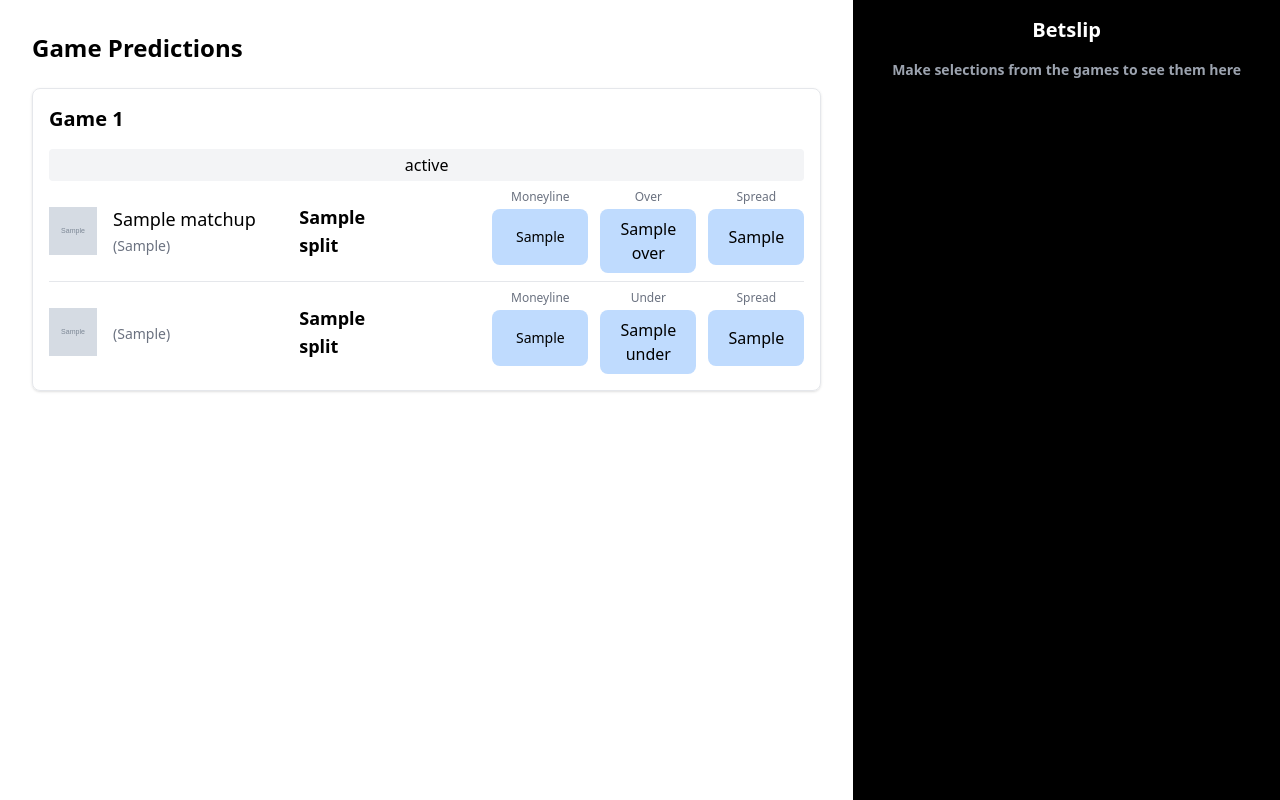
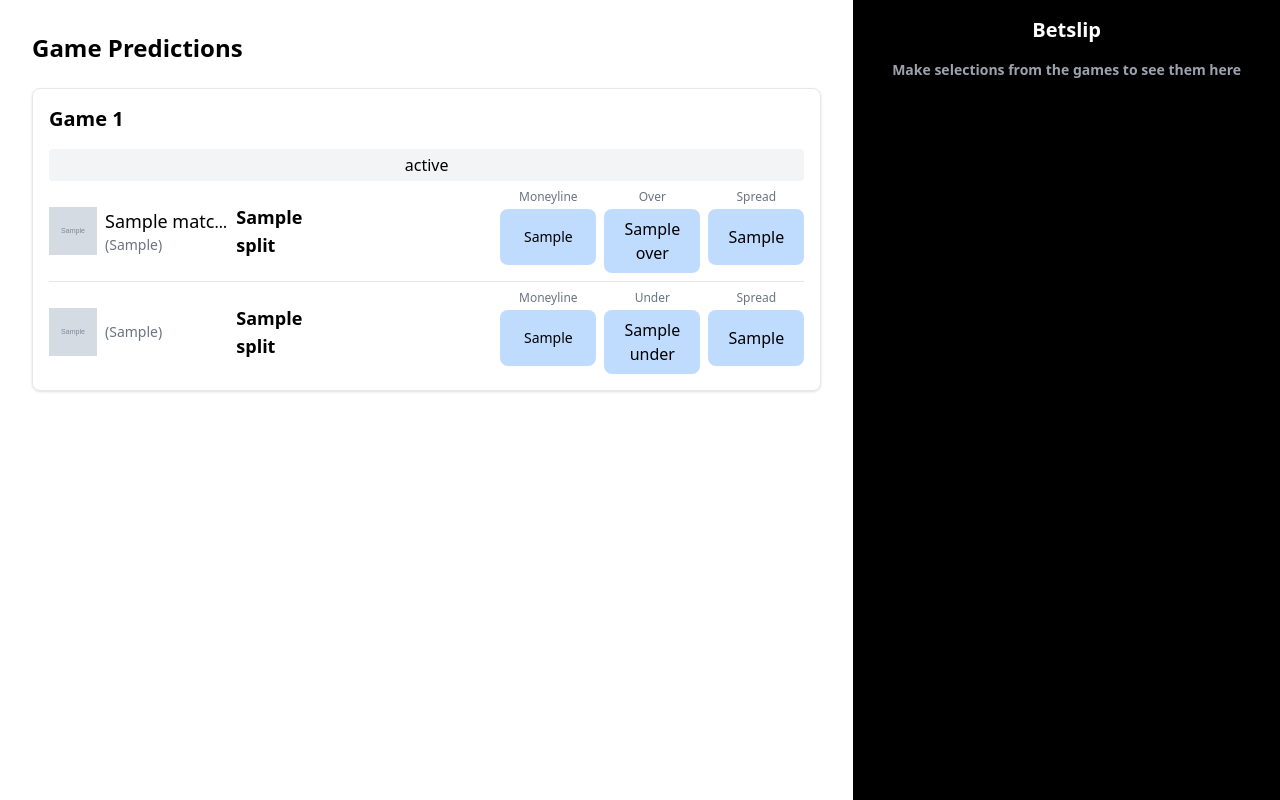
Before and after one commit to david1zhong/bet_nhl, a Flask app: template api/templates/index.html in a window 1280 px wide. Run offline with Flask 3, Linux system fonts and the light colour scheme; the template is opened without the code that fills it: most values are stand-ins (such as "Sample title", 1, 10 or a date in 2020); grey boxes marked "Sample" are stand-in pictures; some libraries are stand-ins or nearby versions.

Commit message:
Update index.html

```diff
--- a/api/templates/index.html
+++ b/api/templates/index.html
@@ -7,16 +7,17 @@
   <script src="https://cdn.tailwindcss.com"></script>
   <link rel="stylesheet" href="static/css/styles.css">
 </head>
-<body class="bg-gray-100 min-h-screen flex flex-col md:flex-row">
+<body class="bg-gray-100 flex min-h-screen">
 
-  <!-- Main Content -->
-  <div class="w-full md:w-2/3 md:h-screen overflow-y-auto p-8 bg-white shadow-lg z-20">
+  <!-- Main Content - Converted from form to div -->
+  <div class="w-2/3 h-screen overflow-y-auto p-8 relative z-20 bg-white shadow-lg">
     <h1 class="text-2xl font-bold mb-6">Game Predictions</h1>
 
     {% for game in games %}
     <div class="mb-8 p-4 border rounded-lg shadow">
       <h2 class="text-xl font-semibold mb-4">Game {{ loop.index }}</h2>
 
+      <!-- Game Status -->
       {% if game.status %}
       <div class="mb-2 p-1 bg-gray-100 text-center rounded">
         <span class="font-medium">{{ game.status }}</span>
@@ -24,69 +25,94 @@
       {% endif %}
 
       <!-- AWAY Team Row -->
-      <div class="grid grid-cols-12 items-center mb-2 border-b pb-2">
-        <div class="col-span-4 flex items-center space-x-4">
-          <img src="{{ game.away_logo }}" alt="{{ game.away_name }} logo" class="w-12 h-12">
-          <div>
-            <span class="font-medium text-lg">{{ game.matchup.split(' @ ')[0] }}</span>
+      <div class="flex flex-col sm:grid sm:grid-cols-12 sm:items-center mb-2 border-b pb-2">
+        <!-- Team Info (3 columns) -->
+        <div class="flex items-center mb-2 sm:mb-0 sm:col-span-3">
+          <img src="{{ game.away_logo }}" alt="{{ game.away_name }} logo" class="w-10 h-10 sm:w-12 sm:h-12">
+          <div class="ml-3 sm:ml-0 sm:ml-2 truncate">
+            <span class="font-medium text-base sm:text-lg">{{ game.matchup.split(' @ ')[0] }}</span>
             {% if game.away_record %}
-              <span class="text-sm text-gray-500">({{ game.away_record }})</span>
+              <span class="text-xs sm:text-sm text-gray-500 block">({{ game.away_record }})</span>
             {% endif %}
           </div>
         </div>
 
-        <div class="col-span-1 flex justify-center">
+        <!-- Score (1 column) -->
+        <div class="flex justify-start sm:justify-center mb-2 sm:mb-0 sm:col-span-1">
           {% if game.score %}
             <span class="font-bold text-lg">{{ game.score.split(' - ')[0] }}</span>
           {% endif %}
         </div>
 
-        <div class="col-span-7 flex space-x-3 justify-end">
+        <!-- Betting Info (8 columns) -->
+        <div class="flex flex-wrap gap-2 justify-start sm:justify-end sm:col-span-8 mt-1 sm:mt-0">
+          <!-- Moneyline -->
           {% if game.away_ml %}
           <div class="w-24">
             <div class="text-xs text-gray-500 text-center mb-1">Moneyline</div>
-            <button type="button"
+            <button
+              type="button"
               class="cursor-pointer w-full px-1 py-2 text-center rounded-lg flex flex-col items-center justify-center min-h-[56px] {% if game.away_ml_winner %}bg-green-300{% else %}bg-blue-200{% endif %}"
               data-group="game{{ loop.index }}_moneyline"
               data-value="{{ game.away_ml }}"
-              data-selected="false">
-              <span class="text-sm font-medium">{{ game.away_ml }}</span>
+              data-selected="false"
+            >
+              <span class="text-sm font-medium">
+                {{ game.away_ml }}
+              </span>
+              {% if game.away_ml_winner %}{% endif %}
             </button>
           </div>
           {% endif %}
 
+          <!-- Over -->
           {% if game.over %}
           <div class="w-24">
             <div class="text-xs text-gray-500 text-center mb-1">Over</div>
-            <button type="button"
+            <button
+              type="button"
               class="cursor-pointer w-full px-1 py-2 text-center rounded-lg flex flex-col items-center justify-center min-h-[56px] {% if game.over_winner %}bg-green-300{% else %}bg-blue-200{% endif %}"
               data-group="game{{ loop.index }}_total_over"
               data-value="{{ game.over }}"
-              data-selected="false">
+              data-selected="false"
+            >
               {% if '(' in game.over %}
-                <span class="text-sm font-medium">{{ game.over.split('(')[0]|trim }}</span>
-                <span class="text-xs text-gray-700">({{ game.over.split('(')[1]|replace(')', '')|trim }})</span>
+                <span class="text-sm font-medium">
+                  {{ game.over.split('(')[0]|trim }}
+                </span>
+                <span class="text-xs text-gray-700">
+                  ({{ game.over.split('(')[1]|replace(')', '')|trim }})
+                </span>
               {% else %}
                 {{ game.over }}
               {% endif %}
+              {% if game.over_winner %}{% endif %}
             </button>
           </div>
           {% endif %}
 
+          <!-- Away Spread -->
           {% if game.away_spread %}
           <div class="w-24">
             <div class="text-xs text-gray-500 text-center mb-1">Spread</div>
-            <button type="button"
+            <button
+              type="button"
               class="cursor-pointer w-full px-1 py-2 text-center rounded-lg flex flex-col items-center justify-center min-h-[56px] {% if game.away_spread_winner %}bg-green-300{% else %}bg-blue-200{% endif %}"
               data-group="game{{ loop.index }}_spread_away"
               data-value="{{ game.away_spread }}"
-              data-selected="false">
+              data-selected="false"
+            >
               {% if '(' in game.away_spread %}
-                <span class="text-sm font-medium">{{ game.away_spread.split('(')[0]|trim }}</span>
-                <span class="text-xs text-gray-700">({{ game.away_spread.split('(')[1]|replace(')', '')|trim }})</span>
+                <span class="text-sm font-medium">
+                  {{ game.away_spread.split('(')[0]|trim }}
+                </span>
+                <span class="text-xs text-gray-700">
+                  ({{ game.away_spread.split('(')[1]|replace(')', '')|trim }})
+                </span>
               {% else %}
                 {{ game.away_spread }}
               {% endif %}
+              {% if game.away_spread_winner %}{% endif %}
             </button>
           </div>
           {% endif %}
@@ -94,69 +120,94 @@
       </div>
 
       <!-- HOME Team Row -->
-      <div class="grid grid-cols-12 items-center mt-1">
-        <div class="col-span-4 flex items-center space-x-4">
-          <img src="{{ game.home_logo }}" alt="{{ game.home_name }} logo" class="w-12 h-12">
-          <div>
-            <span class="font-medium text-lg">{{ game.matchup.split(' @ ')[1] }}</span>
+      <div class="flex flex-col sm:grid sm:grid-cols-12 sm:items-center mt-2">
+        <!-- Team Info (3 columns) -->
+        <div class="flex items-center mb-2 sm:mb-0 sm:col-span-3">
+          <img src="{{ game.home_logo }}" alt="{{ game.home_name }} logo" class="w-10 h-10 sm:w-12 sm:h-12">
+          <div class="ml-3 sm:ml-0 sm:ml-2 truncate">
+            <span class="font-medium text-base sm:text-lg">{{ game.matchup.split(' @ ')[1] }}</span>
             {% if game.home_record %}
-              <span class="text-sm text-gray-500">({{ game.home_record }})</span>
+              <span class="text-xs sm:text-sm text-gray-500 block">({{ game.home_record }})</span>
             {% endif %}
           </div>
         </div>
 
-        <div class="col-span-1 flex justify-center">
+        <!-- Score (1 column) -->
+        <div class="flex justify-start sm:justify-center mb-2 sm:mb-0 sm:col-span-1">
           {% if game.score %}
             <span class="font-bold text-lg">{{ game.score.split(' - ')[1] }}</span>
           {% endif %}
         </div>
 
-        <div class="col-span-7 flex space-x-3 justify-end">
+        <!-- Betting Info (8 columns) -->
+        <div class="flex flex-wrap gap-2 justify-start sm:justify-end sm:col-span-8 mt-1 sm:mt-0">
+          <!-- Moneyline -->
           {% if game.home_ml %}
           <div class="w-24">
             <div class="text-xs text-gray-500 text-center mb-1">Moneyline</div>
-            <button type="button"
+            <button
+              type="button"
               class="cursor-pointer w-full px-1 py-2 text-center rounded-lg flex flex-col items-center justify-center min-h-[56px] {% if game.home_ml_winner %}bg-green-300{% else %}bg-blue-200{% endif %}"
               data-group="game{{ loop.index }}_moneyline"
               data-value="{{ game.home_ml }}"
-              data-selected="false">
-              <span class="text-sm font-medium">{{ game.home_ml }}</span>
+              data-selected="false"
+            >
+              <span class="text-sm font-medium">
+                {{ game.home_ml }}
+              </span>
+              {% if game.home_ml_winner %}{% endif %}
             </button>
           </div>
           {% endif %}
 
+          <!-- Under -->
           {% if game.under %}
           <div class="w-24">
             <div class="text-xs text-gray-500 text-center mb-1">Under</div>
-            <button type="button"
+            <button
+              type="button"
               class="cursor-pointer w-full px-1 py-2 text-center rounded-lg flex flex-col items-center justify-center min-h-[56px] {% if game.under_winner %}bg-green-300{% else %}bg-blue-200{% endif %}"
               data-group="game{{ loop.index }}_total_under"
               data-value="{{ game.under }}"
-              data-selected="false">
+              data-selected="false"
+            >
               {% if '(' in game.under %}
-                <span class="text-sm font-medium">{{ game.under.split('(')[0]|trim }}</span>
-                <span class="text-xs text-gray-700">({{ game.under.split('(')[1]|replace(')', '')|trim }})</span>
+                <span class="text-sm font-medium">
+                  {{ game.under.split('(')[0]|trim }}
+                </span>
+                <span class="text-xs text-gray-700">
+                  ({{ game.under.split('(')[1]|replace(')', '')|trim }})
+                </span>
               {% else %}
                 {{ game.under }}
               {% endif %}
+              {% if game.under_winner %}{% endif %}
             </button>
           </div>
           {% endif %}
 
+          <!-- Home Spread -->
           {% if game.home_spread %}
           <div class="w-24">
             <div class="text-xs text-gray-500 text-center mb-1">Spread</div>
-            <button type="button"
+            <button
+              type="button"
               class="cursor-pointer w-full px-1 py-2 text-center rounded-lg flex flex-col items-center justify-center min-h-[56px] {% if game.home_spread_winner %}bg-green-300{% else %}bg-blue-200{% endif %}"
               data-group="game{{ loop.index }}_spread_home"
               data-value="{{ game.home_spread }}"
-              data-selected="false">
+              data-selected="false"
+            >
               {% if '(' in game.home_spread %}
-                <span class="text-sm font-medium">{{ game.home_spread.split('(')[0]|trim }}</span>
-                <span class="text-xs text-gray-700">({{ game.home_spread.split('(')[1]|replace(')', '')|trim }})</span>
+                <span class="text-sm font-medium">
+                  {{ game.home_spread.split('(')[0]|trim }}
+                </span>
+                <span class="text-xs text-gray-700">
+                  ({{ game.home_spread.split('(')[1]|replace(')', '')|trim }})
+                </span>
               {% else %}
                 {{ game.home_spread }}
               {% endif %}
+              {% if game.home_spread_winner %}{% endif %}
             </button>
           </div>
           {% endif %}
@@ -164,10 +215,12 @@
       </div>
     </div>
     {% endfor %}
+
   </div>
+  <!-- Main Content Ends Here -->
 
-  <!-- Betslip Panel -->
-  <div class="w-full md:w-1/3 md:h-screen bg-black text-white flex justify-center items-start text-center text-lg font-bold z-10 p-4 overflow-y-auto no-scrollbar">
+  <!-- Right Static Black Panel -->
+  <div class="w-1/3 h-screen bg-black text-white flex justify-center items-start text-center text-lg font-bold z-10 p-4 overflow-y-auto no-scrollbar">
     <div id="right-panel-content" class="w-full">
       <h2 class="text-xl mb-4">Betslip</h2>
       <div id="selections-container">
```
